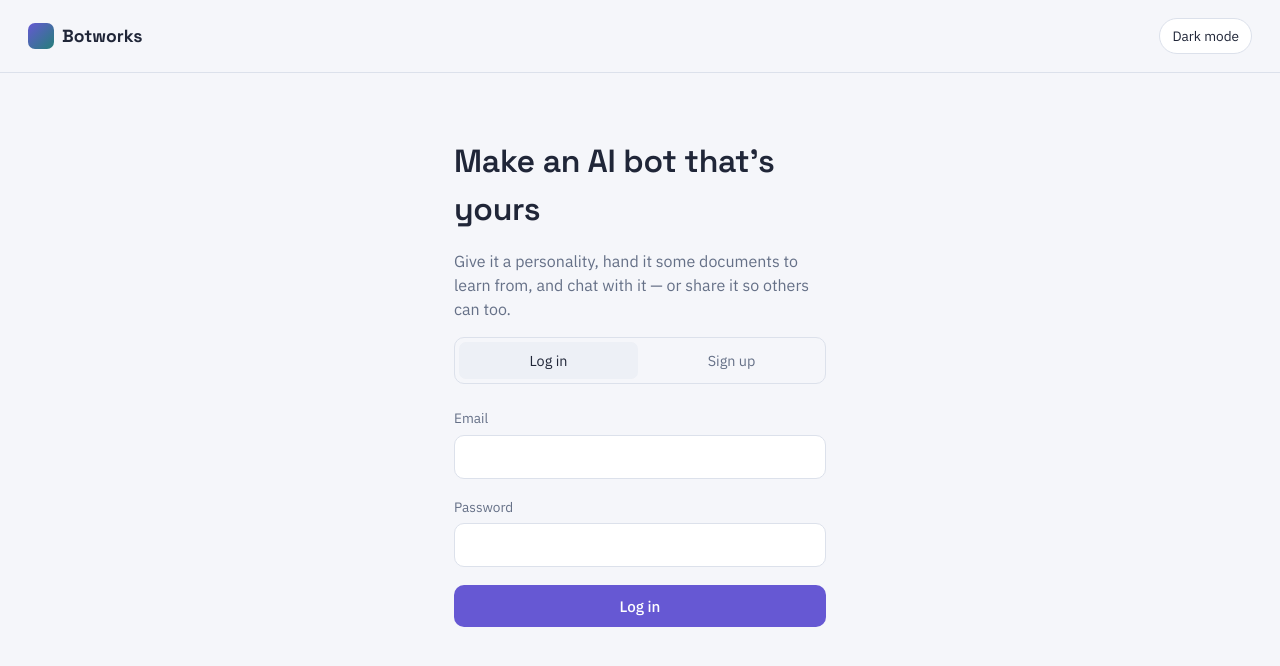
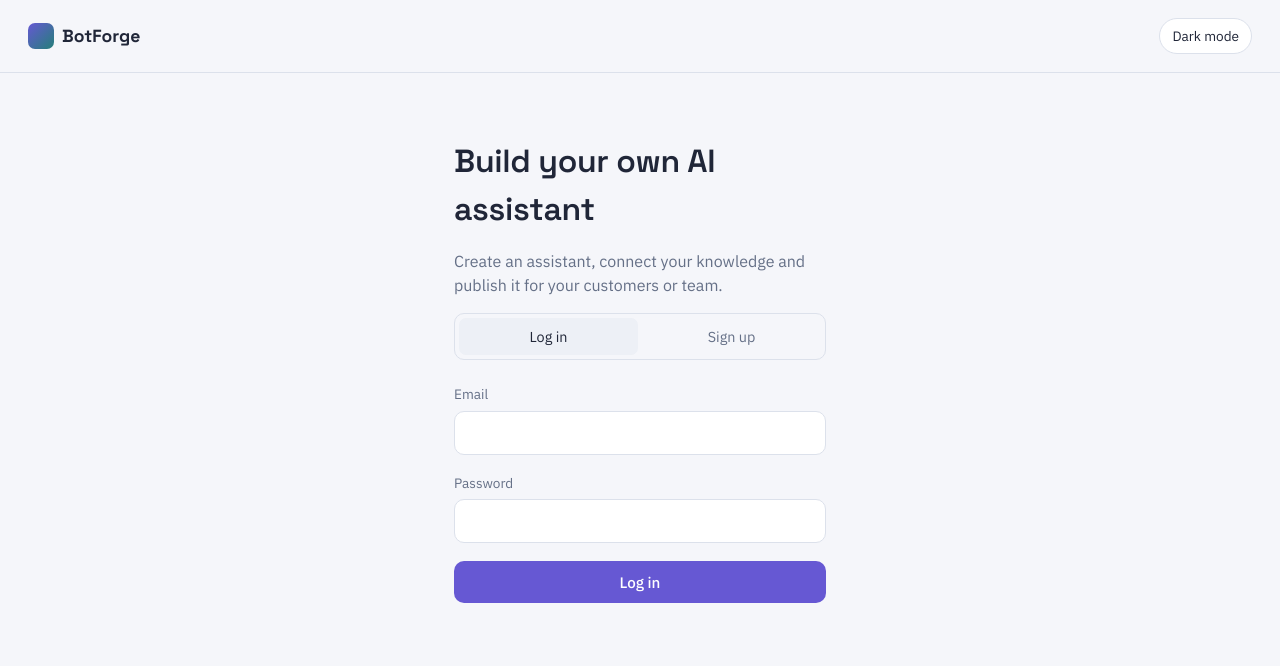
Before and after one commit to rayyan-anwar/Bot--Maker, a website: page public/index.html in a window 1280 px wide. Drawn offline with Linux system fonts and the light colour scheme; no server answers.

Commit message:
feat(ui): refresh BotForge landing and login copy

```diff
--- a/public/index.html
+++ b/public/index.html
@@ -3,18 +3,18 @@
 <head>
 <meta charset="utf-8">
 <meta name="viewport" content="width=device-width, initial-scale=1">
-<title>Botworks — make your own AI bot</title>
+<title>BotForge — make your own AI bot</title>
 <link rel="stylesheet" href="/css/style.css">
 </head>
 <body>
 
 <header class="topbar">
-  <span class="brand"><span class="mark"></span> Botworks</span>
+  <span class="brand"><span class="mark"></span> BotForge</span>
 </header>
 
 <main class="page narrow">
-  <h1>Make an AI bot that's yours</h1>
-  <p>Give it a personality, hand it some documents to learn from, and chat with it — or share it so others can too.</p>
+  <h1>Build your own AI assistant</h1>
+  <p>Create an assistant, connect your knowledge and publish it for your customers or team.</p>
 
   <div class="tabs">
     <button id="tab-login" class="active">Log in</button>
```
